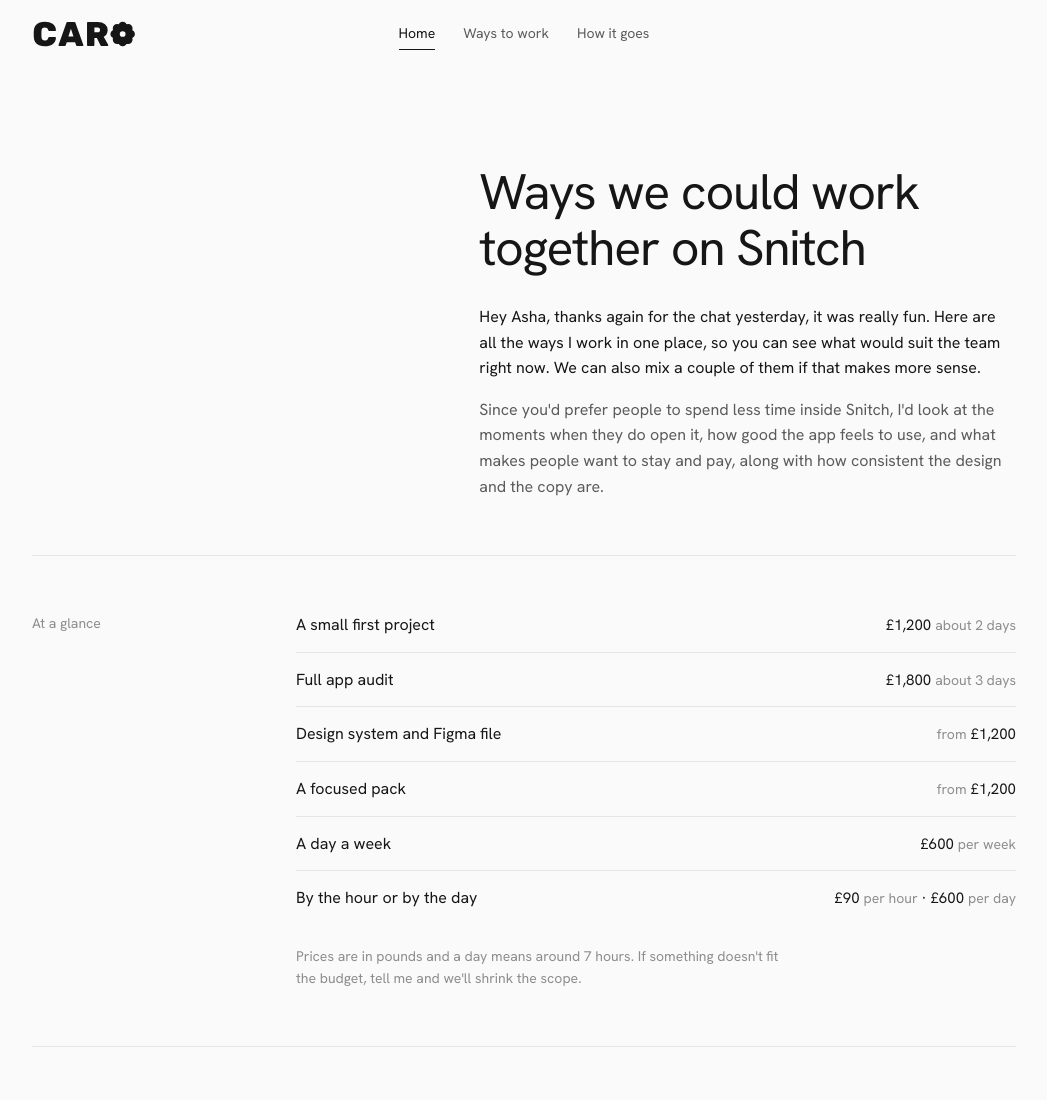
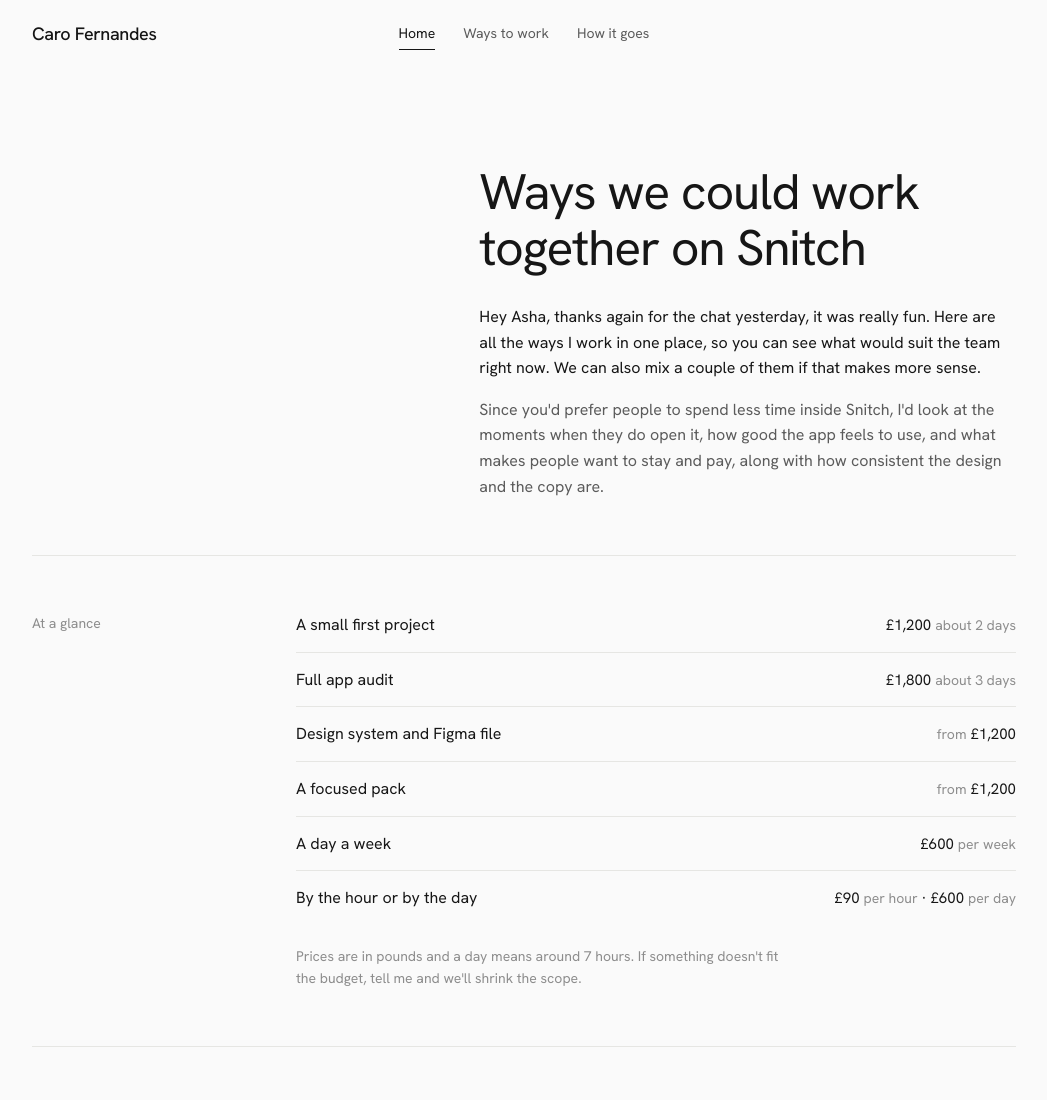
Before and after one commit to carolinavidalf/snitch-proposal, a plain HTML site: page index.html in a window 1280 px wide. Shown: the top 1100 px of the page, without its empty margins (116-1163 px from the left). Drawn offline with Linux system fonts and the light colour scheme.

Commit message:
Back to plain text name in header until the hand-drawn logo is ready
Co-Authored-By: Claude Sonnet 5.5 <noreply@anthropic.com>
Claude-Session: https://claude.ai/code/session_01Ry23vnjPvw4rzkGeXbCyd3

```diff
--- a/index.html
+++ b/index.html
@@ -12,7 +12,7 @@
 <body>
 <header class="top">
   <div class="wrap">
-    <a class="brand" href="index.html"><img src="logo.svg" alt="Caro" height="26"></a>
+    <a class="brand" href="index.html">Caro Fernandes</a>
     <nav class="menu" aria-label="Main">
       <a href="index.html" aria-current="page">Home</a>
       <a href="ways.html">Ways to work</a>
--- a/style.css
+++ b/style.css
@@ -31,7 +31,6 @@ body {
 .top { position: sticky; top: 0; z-index: 10; background: rgba(250, 250, 250, 0.9); backdrop-filter: blur(10px); -webkit-backdrop-filter: blur(10px); }
 .top .wrap { display: grid; grid-template-columns: 1fr auto 1fr; align-items: center; gap: 16px; height: 68px; }
 .brand { display: inline-flex; align-items: center; gap: 10px; font-weight: 500; font-size: 18px; letter-spacing: -0.02em; text-decoration: none; justify-self: start; }
-.brand img { display: block; height: 26px; width: auto; }
 .brand sup { font-size: 10px; font-weight: 500; margin-left: 2px; }
 .menu { display: flex; gap: 28px; font-size: 14px; }
 .menu a { text-decoration: none; color: var(--soft); padding: 4px 0; border-bottom: 1px solid transparent; }
```
Also changed, not shown: process.html (+1 -1 lines), ways.html (+1 -1 lines), logo.svg (deleted).
